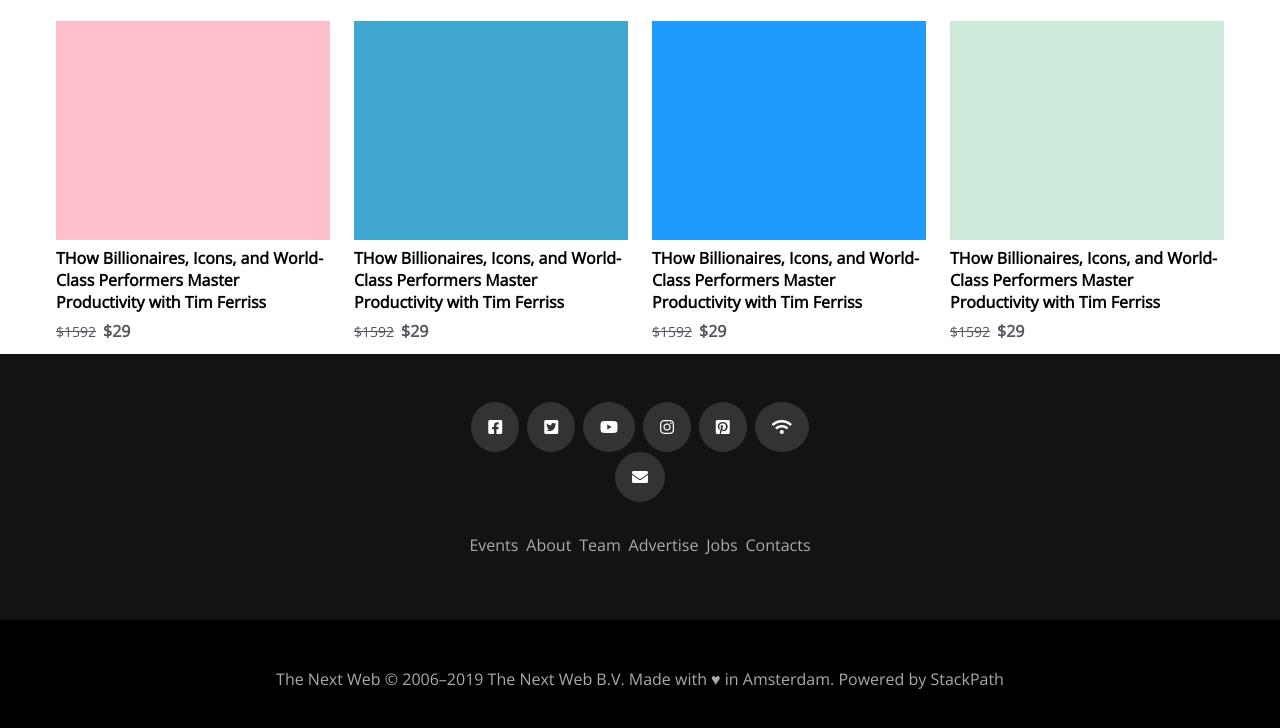
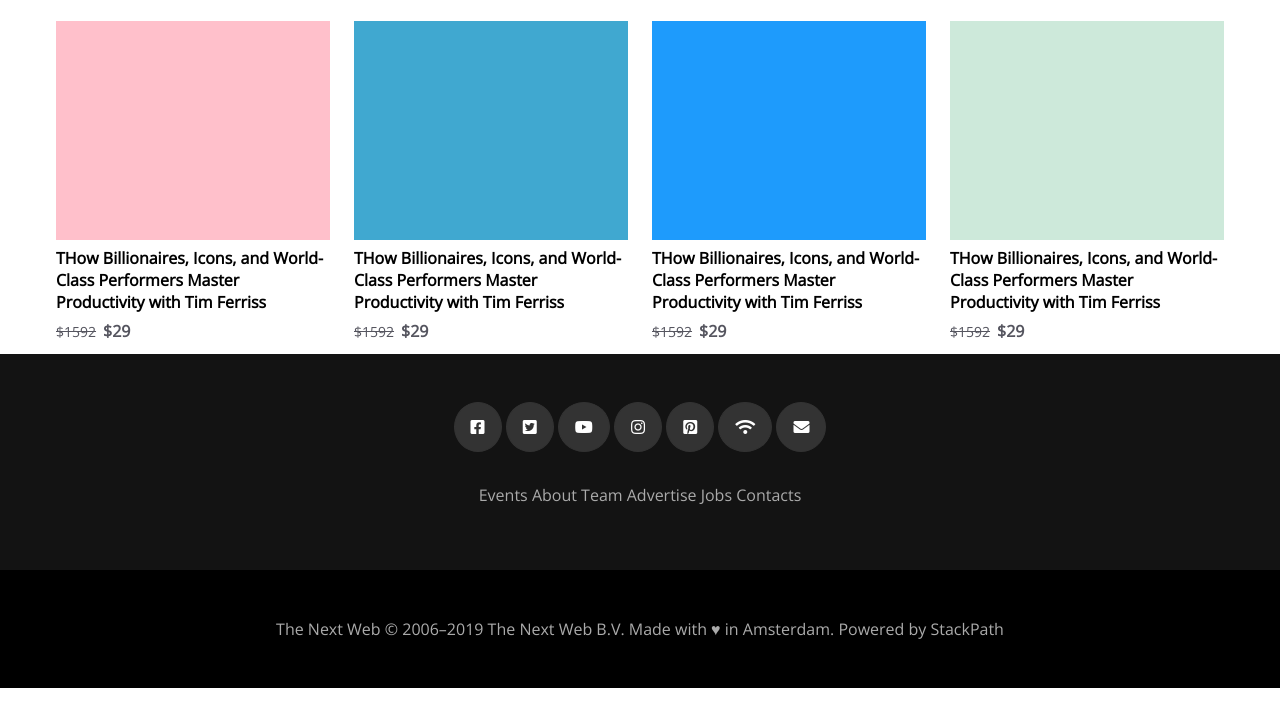
Before and after one commit to tafodinho/CMTimes, a plain HTML site: page index.html in a window 1280 px wide. Shown: the part 3519-4247 px from the top of the page. After the commit the page ends 4207 px from the top, so only its background shows below. Drawn offline with nearby package versions, Linux system fonts and the light colour scheme.

Commit message:
fixed footer

```diff
--- a/assets/css/style.css
+++ b/assets/css/style.css
@@ -390,7 +390,6 @@
 }
 .list{
     display: inline;
-    margin: 0 .5%;
 }
 .footer-container{
     background: #131313;
```
